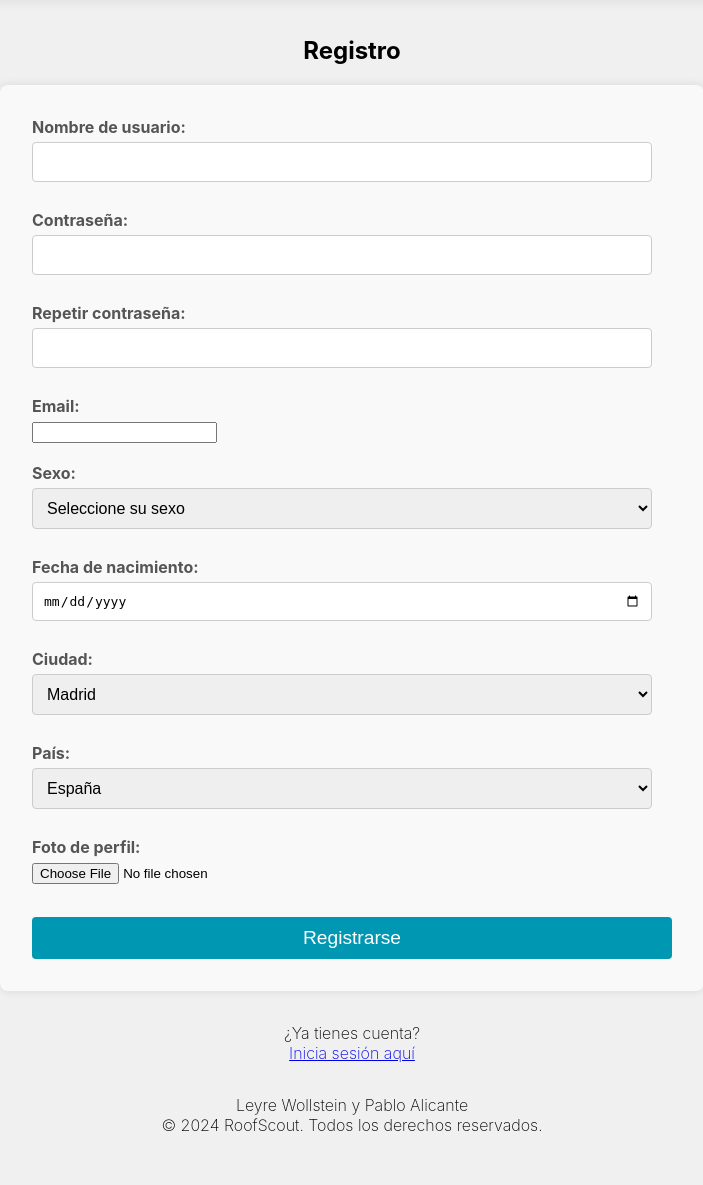
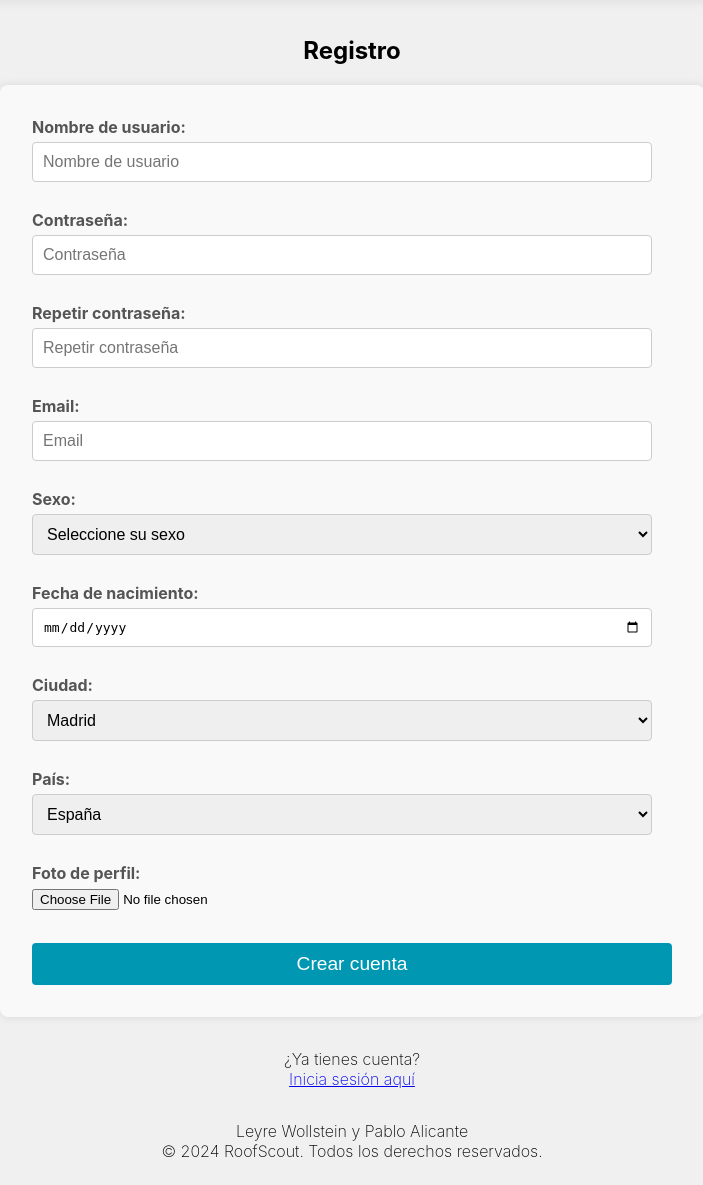
Before and after one commit to pablo4licante/roofscout, a PHP site: page /html/registro.html in a window 1280 px wide. Shown: the part 104-1289 px from the top of the page, without its empty margins (288-991 px from the left). Before the commit the page ends 1235 px from the top, so only its background shows below. Run offline with PHP 8.4, Linux system fonts and the light colour scheme.

Commit message:
formularios updated

```diff
--- a/css/busqueda.css
+++ b/css/busqueda.css
@@ -22,6 +22,7 @@ form input[type="text"],
 form input[type="number"],
 form input[type="date"],
 form input[type="password"],
+form input[type="email"],
 form select {
     width: calc(100% - 20px);
     padding: 10px;
@@ -30,6 +31,10 @@ form select {
     border-radius: 4px;
     box-sizing: border-box;
     font-size: 1em;
+}
+
+form textarea {
+    width: 100%;
 }
 
 form button {
@@ -49,7 +54,7 @@ form button:hover {
     background-color: #38bfd7;
 }
 
-.enlace-registro, .enlace-login{
+.enlace-registro, .enlace-login {
     text-align: center;
     margin-top: 2rem;
 }
--- a/html/anuncio-enviarmensaje.html
+++ b/html/anuncio-enviarmensaje.html
@@ -11,6 +11,7 @@ Creado por: Pablo Alicante y Leyre Wollstein el 23/09/2024
     <meta name="viewport" content="width=device-width, initial-scale=1.0">
     <title>Piso en Calle Canalejas 8 | RoofScout</title>
     <link rel="stylesheet" href="https://cdnjs.cloudflare.com/ajax/libs/font-awesome/4.7.0/css/font-awesome.min.css">
+    <link href="../css/busqueda.css" rel="stylesheet" media="screen">
     <link href="../css/global.css" rel="stylesheet" media="screen">
 </head>
 
--- a/html/login.html
+++ b/html/login.html
@@ -28,9 +28,9 @@ Creado por: Pablo Alicante y Leyre Wollstein el 23/09/2024
         </nav>
       </header>
 
+    <h2>Inicio de Sesión</h2>
 
     <div class="login-container">
-      <h2>Inicio de Sesión</h2>
       <form action="index-logueado.html" method="post">
         <label for="username">Nombre de usuario:</label>
         <input type="text" id="username" name="username" placeholder="Nombre de usuario" required><br><br>
--- a/html/registro.html
+++ b/html/registro.html
@@ -29,13 +29,14 @@ Creado por: Pablo Alicante y Leyre Wollstein el 23/09/2024
     <h2>Registro</h2>
     <form action="/submit_registration" method="post">
       <label for="username">Nombre de usuario:</label>
-      <input type="text" id="username" name="username" required><br><br>
+      <input type="text" id="username" name="username" placeholder="Nombre de usuario" required><br><br>
 
       <label for="password">Contrase&#241;a:</label>
       <input
         type="password"
         id="password"
         name="password"
+        placeholder="Contrase&#241;a"
         required
       ><br><br>
 
@@ -44,11 +45,12 @@ Creado por: Pablo Alicante y Leyre Wollstein el 23/09/2024
         type="password"
         id="confirm_password"
         name="confirm_password"
+        placeholder="Repetir contrase&#241;a"
         required
       ><br><br>
 
       <label for="email">Email:</label>
-      <input type="email" id="email" name="email" required ><br><br>
+      <input type="email" id="email" name="email" placeholder="Email" required><br><br>
 
       <label for="gender">Sexo:</label>
       <select id="gender" name="gender" required>
@@ -97,7 +99,7 @@ Creado por: Pablo Alicante y Leyre Wollstein el 23/09/2024
         accept="image/*"
       ><br><br>
 
-      <button type="submit">Registrarse</button>
+      <button type="submit">Crear cuenta</button>
     </form>
 
     <p class="enlace-registro enlace-login">&#191;Ya tienes cuenta? <br> <a href="./login.html">Inicia sesi&#243;n aqu&#237;</a></p>
```
